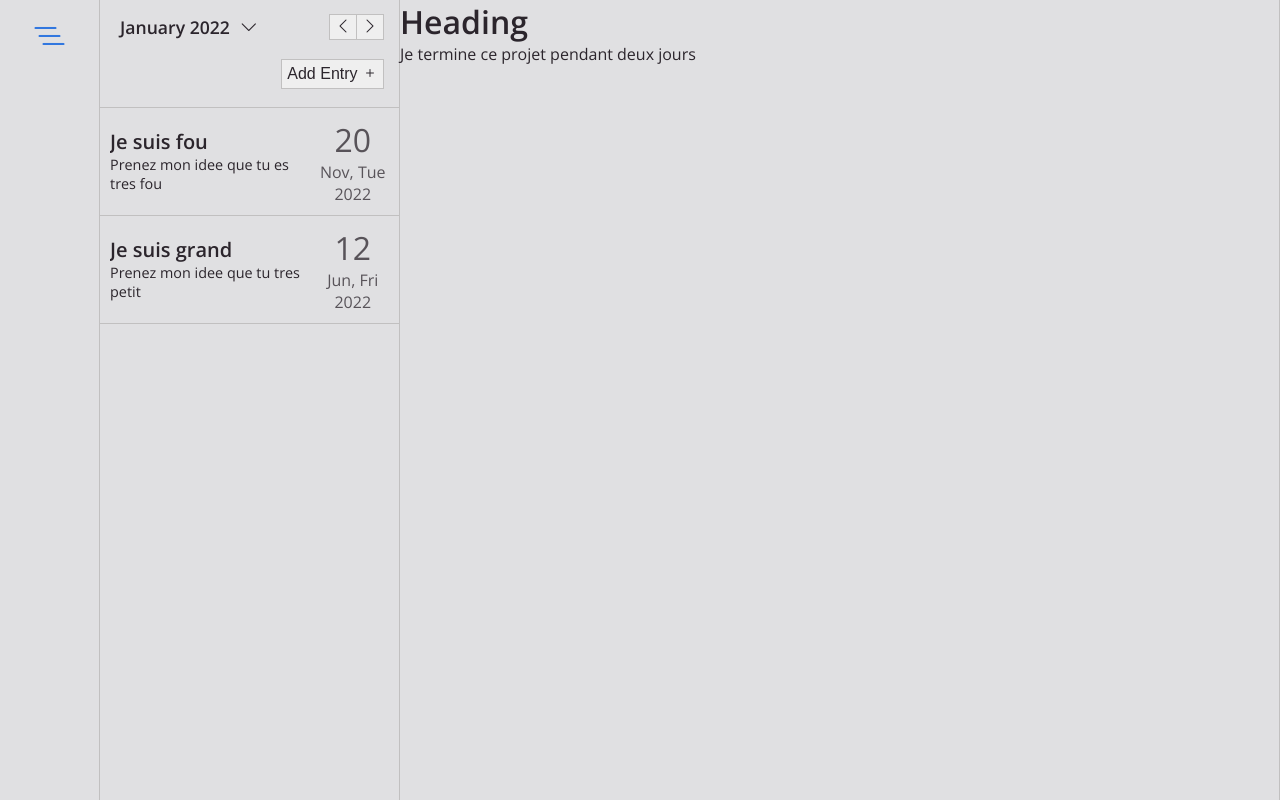
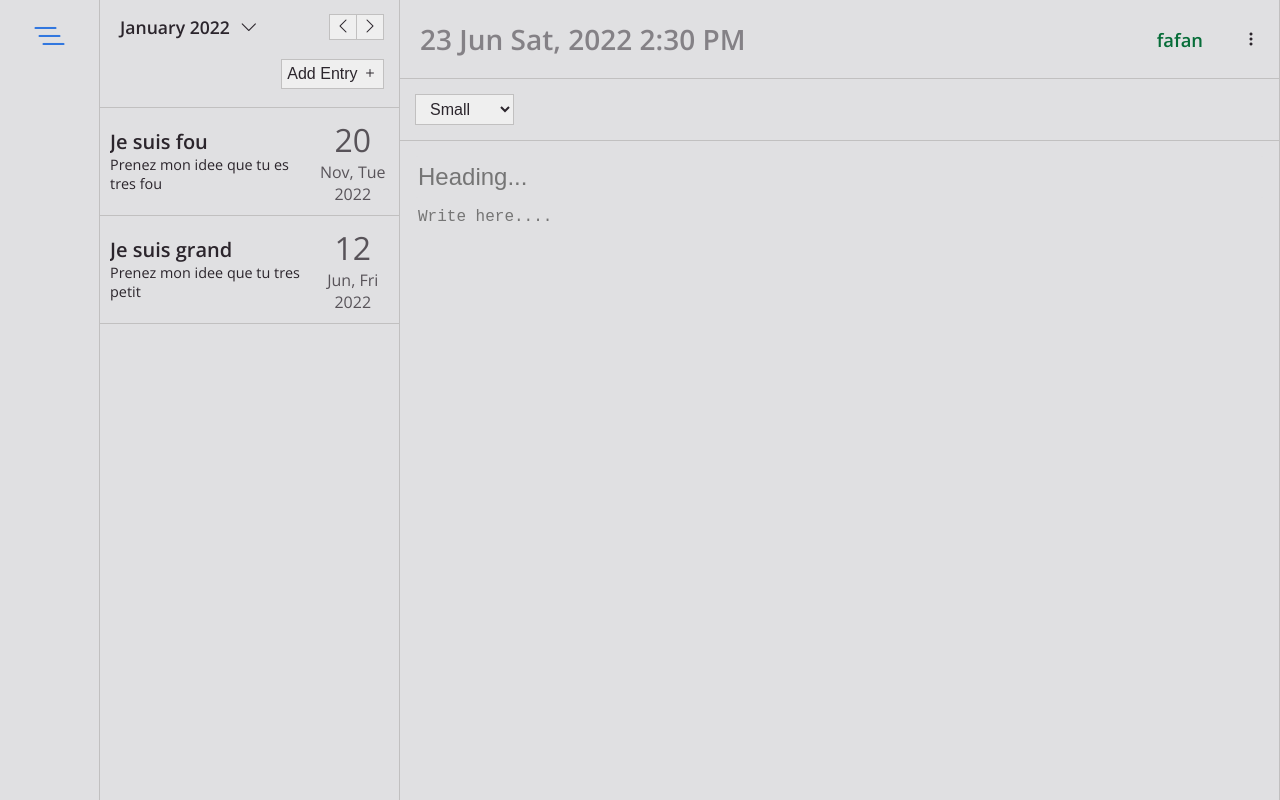
Before and after one commit to gaganjot99/Auth-demo, a React (Create React App) app: page / in a window 1280 px wide. Built offline with nearby package versions, Linux system fonts and the light colour scheme; no server answers.

Commit message:
feat: add writing space funcs

```diff
--- a/src/App.css
+++ b/src/App.css
@@ -336,3 +336,67 @@ button {
 .list-item-p {
   font-size: 0.9rem;
 }
+
+.head-right {
+  display: flex;
+  justify-content: space-between;
+  padding: 20px 20px;
+  max-height: 12vh;
+}
+
+.time-big {
+  opacity: 0.5;
+  font-weight: 600;
+  font-size: 1.75rem;
+}
+
+.user-right {
+  display: flex;
+  justify-content: space-between;
+  align-items: center;
+}
+
+.user-right h1 {
+  font-size: 1.15rem;
+  color: var(--green);
+  margin-right: 40px;
+}
+
+.edit-options select {
+  border: 1px solid var(--lightgray);
+  color: var(--black);
+  font-size: 1rem;
+  padding: 5px 10px;
+  margin: 15px;
+}
+
+.writing-space {
+  padding: 15px;
+}
+
+.heading-input {
+  background-color: var(--white);
+  border: none;
+  width: 100%;
+  font-size: 1.5rem;
+  color: var(--black);
+}
+
+.heading-input:focus {
+  outline: none;
+}
+
+.content-input {
+  background-color: var(--white);
+  border: none;
+  resize: none;
+  font-size: 1rem;
+  color: var(--black);
+  margin-top: 10px;
+  margin-left: 3px;
+  height: auto;
+}
+
+.content-input:focus {
+  outline: none;
+}
--- a/src/components/Righthalf.js
+++ b/src/components/Righthalf.js
@@ -9,7 +9,7 @@ const Righthalf = (props) => {
       //   style={{ left }}
     >
       <Entries />
-      <Workspace />
+      <Workspace showList={props.showList} />
     </div>
   );
 };
--- a/src/components/Workspace.js
+++ b/src/components/Workspace.js
@@ -1,8 +1,21 @@
+import Headright from "./workspace/Headright";
+import Options from "./workspace/Options";
+import WritingSpace from "./workspace/Writingspace";
+
+const time = {
+  date: 23,
+  month: "Jun",
+  day: "Sat",
+  year: "2022",
+  time: "2:30 PM",
+};
+
 const Workspace = (props) => {
   return (
     <div id="main-workspace">
-      <h1>Heading</h1>
-      <p>Je termine ce projet pendant deux jours</p>
+      <Headright time={time} />
+      <Options />
+      <WritingSpace showList={props.showList} />
     </div>
   );
 };
--- a/src/components/workspace/Headright.js
+++ b/src/components/workspace/Headright.js
@@ -1,15 +1,18 @@
-const Headright = ({ date, month, year, day, time }) => {
+import Userinfo from "./Userinfo";
+
+const Headright = ({ time }) => {
   return (
-    <div>
+    <div className="head-right border-bottom">
       <div className="date-right">
-        <h1>
-          {date + " "}
-          {month + " "}
-          {day + ", "}
-          {year + "  "}
-          {time}
+        <h1 className="time-big">
+          {time.date + " "}
+          {time.month + " "}
+          {time.day + ", "}
+          {time.year + "  "}
+          {time.time}
         </h1>
       </div>
+      <Userinfo username="fafan" />
     </div>
   );
 };
--- /dev/null
+++ b/src/components/workspace/Options.js
@@ -0,0 +1,13 @@
+const Options = (props) => {
+  return (
+    <div className="edit-options border-bottom">
+      <select>
+        <option>Small</option>
+        <option>Medium</option>
+        <option>Large</option>
+      </select>
+    </div>
+  );
+};
+
+export default Options;
--- a/src/components/workspace/Userinfo.js
+++ b/src/components/workspace/Userinfo.js
@@ -1,8 +1,8 @@
 const Userinfo = ({ username }) => {
   return (
-    <div>
+    <div className="user-right">
       <h1>{username}</h1>
-      <i class="bi bi-three-dots-vertical"></i>
+      <i className="bi bi-three-dots-vertical"></i>
     </div>
   );
 };
--- /dev/null
+++ b/src/components/workspace/Writingspace.js
@@ -0,0 +1,71 @@
+import { useEffect, useState } from "react";
+import useWindowDimensions from "./useWindowsDimension";
+
+const WritingSpace = (props) => {
+  const [heading, setHeading] = useState("");
+  const [content, setContent] = useState("");
+  const [cols, setCols] = useState(20);
+  const { height, width } = useWindowDimensions();
+
+  // To get the width of the text area equal to the width of the heading input element
+
+  const changeCols = () => {
+    let ele = document.getElementsByClassName("content-input")[0];
+    ele.setAttribute("cols", 20);
+    let eleWidth = document
+      .getElementsByClassName("heading-input")[0]
+      .getBoundingClientRect().width;
+    console.log(eleWidth, ele.getBoundingClientRect().width);
+    while (eleWidth > ele.getBoundingClientRect().width) {
+      ele.setAttribute("cols", +ele.cols + 1);
+    }
+    ele.setAttribute("cols", +ele.getAttribute("cols") - 3);
+    setCols(ele.cols);
+    //console.log("changing cols", ele.cols);
+  };
+
+  useEffect(() => {
+    const time = setTimeout(changeCols, 1100);
+    return () => {
+      clearTimeout(time);
+    };
+  }, [width, height, props.showList]);
+
+  const onEntering = () => {
+    let temp = 0;
+    let rows = content.split("\n").map((element) => {
+      if (element.length / cols > 1) {
+        temp++;
+      }
+      return element;
+    }).length;
+    document.getElementsByClassName("content-input")[0].rows = temp + rows + 10;
+  };
+
+  useEffect(onEntering, [content, cols]);
+
+  return (
+    <div className="writing-space">
+      <input
+        type="text"
+        placeholder="Heading..."
+        className="heading-input"
+        value={heading}
+        onChange={(e) => setHeading(e.target.value)}
+      ></input>
+      <div className="small-border-bottom"></div>
+      <textarea
+        placeholder="Write here...."
+        className="content-input"
+        cols="20"
+        value={content}
+        onChange={(e) => {
+          setContent(e.target.value);
+          onEntering();
+        }}
+      ></textarea>
+    </div>
+  );
+};
+
+export default WritingSpace;
--- /dev/null
+++ b/src/components/workspace/useWindowsDimension.js
@@ -0,0 +1,26 @@
+import { useState, useEffect } from "react";
+
+function getWindowDimensions() {
+  const { innerWidth: width, innerHeight: height } = window;
+  return {
+    width,
+    height,
+  };
+}
+
+export default function useWindowDimensions() {
+  const [windowDimensions, setWindowDimensions] = useState(
+    getWindowDimensions()
+  );
+
+  useEffect(() => {
+    function handleResize() {
+      setWindowDimensions(getWindowDimensions());
+    }
+
+    window.addEventListener("resize", handleResize);
+    return () => window.removeEventListener("resize", handleResize);
+  }, []);
+
+  return windowDimensions;
+}
```
